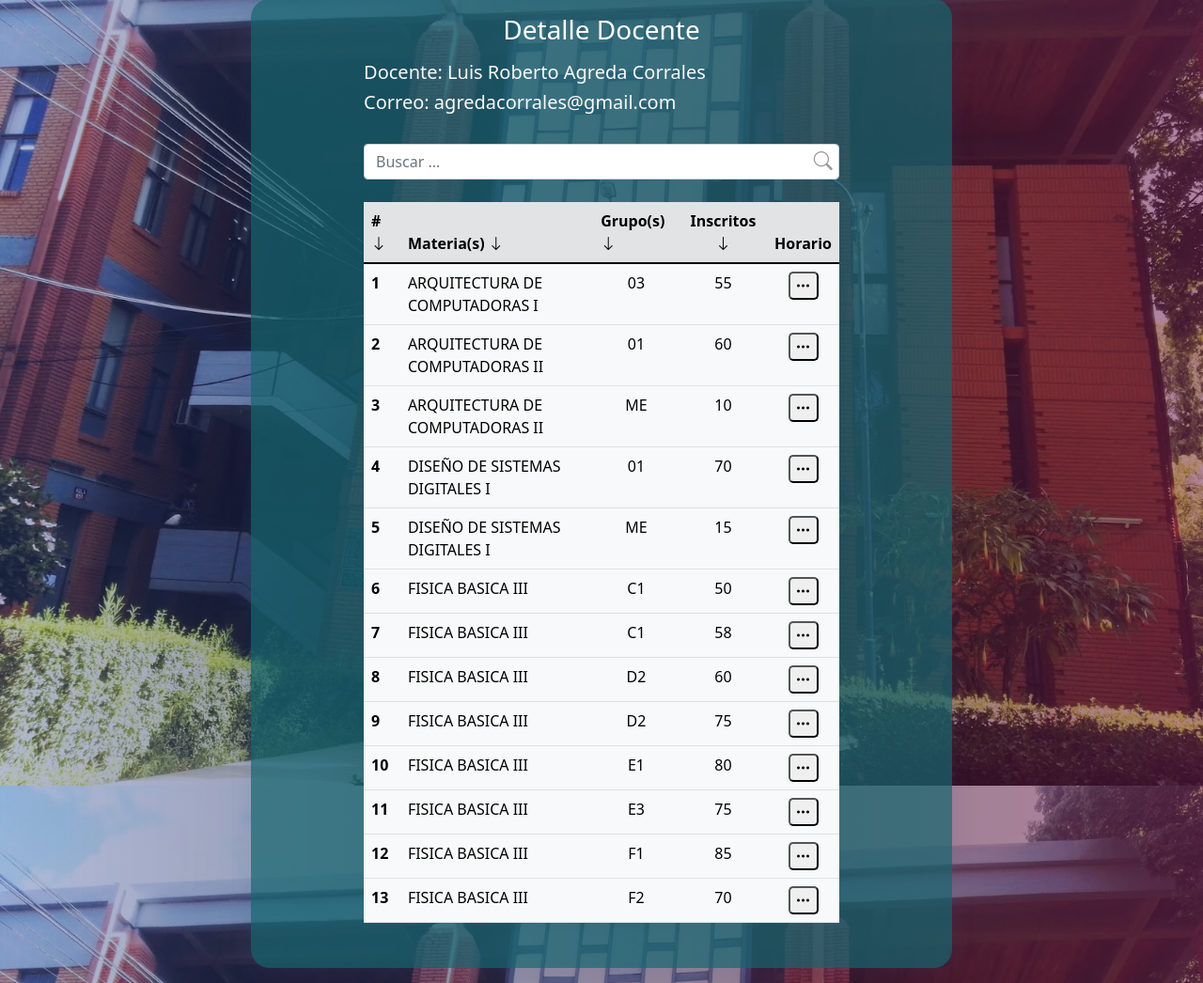
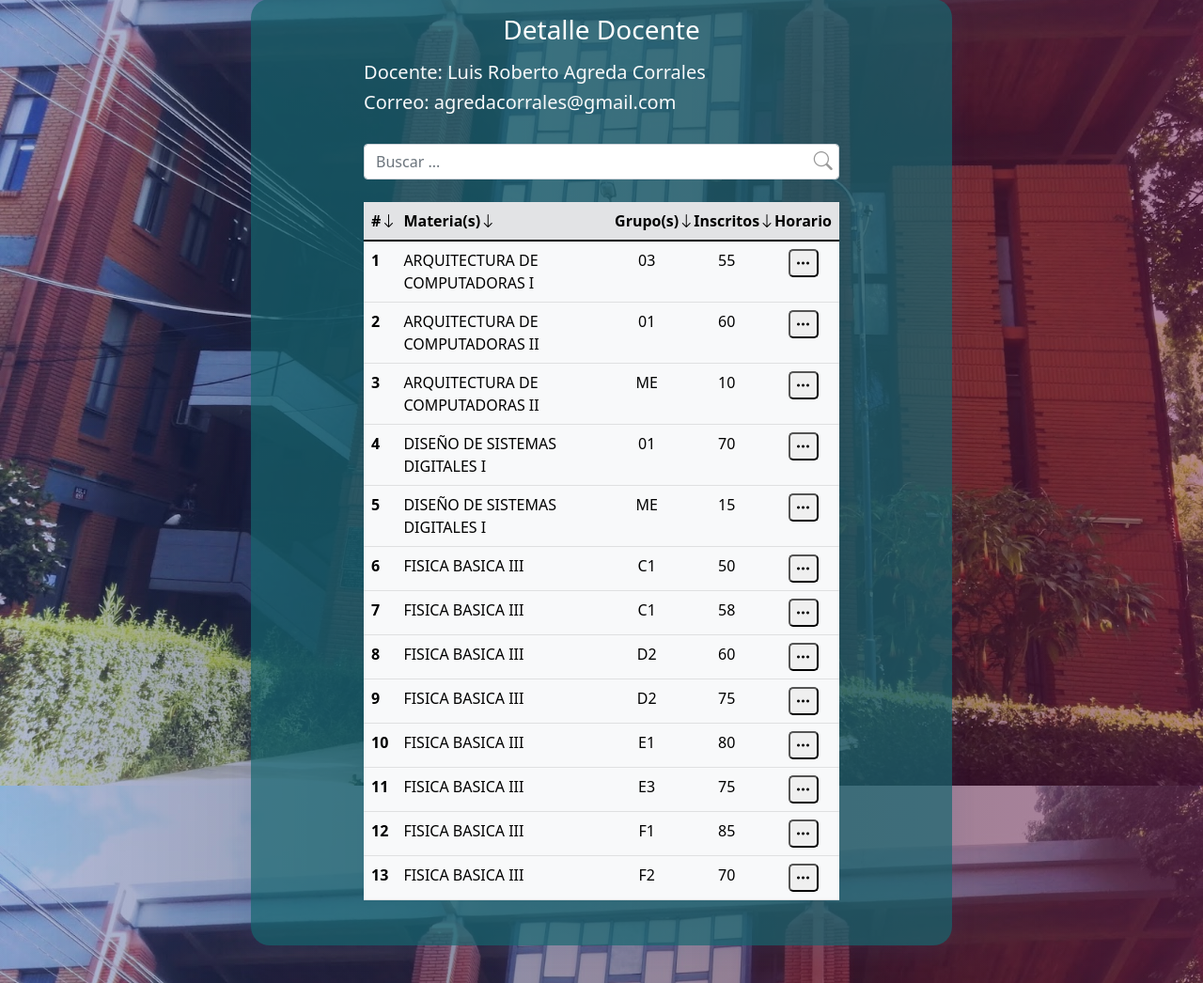
Before and after one commit to Yarias2106/Sistema_Reserva_Aulas, a Django app: page /MatGrupoDocente/2/ in a window 1280 px wide. Shown: the part 124-1170 px from the top of the page at 94% size. Run offline with Django 3.2, Linux system fonts and the light colour scheme; a user stored in the database is signed in; data comes from the database, SQL or seed files in the repository; some libraries are stand-ins or nearby versions; some web fonts are replaced.

Commit message:
Bugs resueltos

```diff
--- a/Proyecto_Munay/Templates/MatGrupoDocente.html
+++ b/Proyecto_Munay/Templates/MatGrupoDocente.html
@@ -20,7 +20,7 @@
         <h5>Docente: {{TuplaDocente.nombre_Docente}} {{TuplaDocente.apellido_Docente}}</h2>
         <h5>Correo: {{TuplaDocente.email}}</h2>
     </div>
-     <div class="campoSearch">
+     <div class="campoSearch" style="width: 100%;">
     <input class="form-control align-items-center" style="max-width:70%;  margin: auto;"  id="BuscarDoc" type="text" placeholder="Buscar ...">
     <span class="bi bi-search IconSearch1" ></span>
     </div>
@@ -28,10 +28,10 @@
     <table id="myTable" class="table table-light mb-5" style="max-width:70%; margin: auto;">
         <thead class="table-secondary">
             <tr>
-              <th onclick="sortTable(0, 'int')" scope="col" class="hoverTitulo" id="iconRow" style="cursor: pointer;"># <i id="icon" class="bi bi-arrow-down"></i></th>
-              <th onclick="sortTable(1, 'str')" scope="col" class="hoverTitulo" id="iconRow1" style="cursor: pointer;">Materia(s) <i id="icon1" class="bi bi-arrow-down"></i></th>
-              <th onclick="sortTable(2, 'str')" scope="col" class="hoverTitulo" id="iconRow2" style="cursor: pointer;">Grupo(s) <i id="icon2" class="bi bi-arrow-down"></i></th>
-              <th onclick="sortTable(3, 'int')" scope="col" class="text-center hoverTitulo" id="iconRow3" style="cursor: pointer;">Inscritos <i id="icon3" class="bi bi-arrow-down"></i></th>
+              <th onclick="sortTable(0, 'int')" scope="col" class="hoverTitulo" id="iconRow" style="cursor: pointer;"># <i id="icon" class="bi bi-arrow-down position-absolute"></i></th>
+              <th onclick="sortTable(1, 'str')" scope="col" class="hoverTitulo" id="iconRow1" style="cursor: pointer;">Materia(s) <i id="icon1" class="bi bi-arrow-down position-absolute"></i></th>
+              <th onclick="sortTable(2, 'str')" scope="col" class="hoverTitulo" id="iconRow2" style="cursor: pointer;">Grupo(s) <i id="icon2" class="bi bi-arrow-down position-absolute"></i></th>
+              <th onclick="sortTable(3, 'int')" scope="col" class="text-center hoverTitulo" id="iconRow3" style="cursor: pointer;">Inscritos <i id="icon3" class="bi bi-arrow-down position-absolute"></i></th>
               <th scope="col" class="col-sm-1">Horario</th>
             </tr>
           </thead>
--- a/Proyecto_Munay/Templates/MiReservaDocente.html
+++ b/Proyecto_Munay/Templates/MiReservaDocente.html
@@ -18,7 +18,7 @@
       <div class="col-sm-3 m-3 cajaAmbiente" id="normal" onclick="idTupla('{{tupla.id}}')">
         <div class="card-group" style="cursor: pointer;">
           <div class="card" data-toggle="modal" data-target="#{{tupla.id}}">
-            <div class="card-header">
+            <div class="card-header"  style="min-height: 4rem; display: flex; align-items: center; justify-content: center;">
               {{tupla.Materia}}
             </div>
             <div class="card-body text-start">
--- a/Proyecto_Munay/Templates/ReservasAdmin.html
+++ b/Proyecto_Munay/Templates/ReservasAdmin.html
@@ -29,7 +29,7 @@
                 <div class="col-sm-3 m-3 cajaReserva" id="normal" onclick="idTupla('{{tupla.id}}')">
                   <div class="card-group" style="cursor: pointer; height: 100%;">
                     <div class="card" data-toggle="modal" data-target="#{{tupla.id}}">
-                      <div class="card-header">
+                      <div class="card-header" style="min-height: 4rem; display: flex; align-items: center; justify-content: center;">
                         {{tupla.Cod_Docente.nombre_Docente}} {{tupla.Cod_Docente.apellido_Docente}}
                       </div>
                       <div class="card-body text-start">
--- a/static/css/FormularioReserva.css
+++ b/static/css/FormularioReserva.css
@@ -53,6 +53,8 @@ body {
   min-width: 15rem;
 }
 
+
+
 .CajaReservaE {
   background-color: rgb(255, 255, 255);
   border-radius: 12px;
@@ -87,6 +89,7 @@ body {
   color: #030303;
   font-size: 20px;
   opacity: 0.4;
+  transition: 0.3s;
 }
 
 .campoSearch {
@@ -157,7 +160,8 @@ body {
 
 }
 
-.IconSearch:hover {
+.IconSearch:hover,
+.IconSearch1:hover {
   cursor: pointer;
   opacity: 1;
   color: rgb(50, 122, 221);
```
